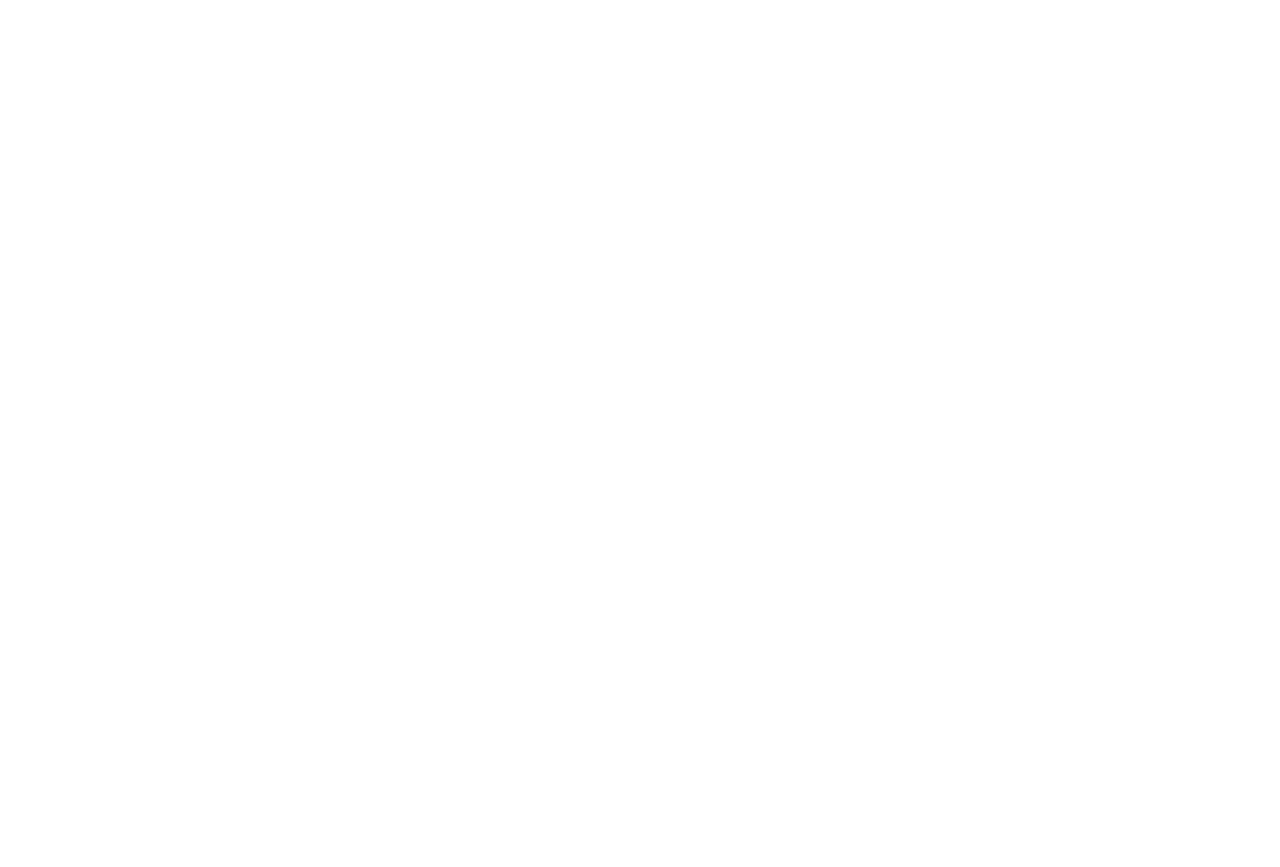
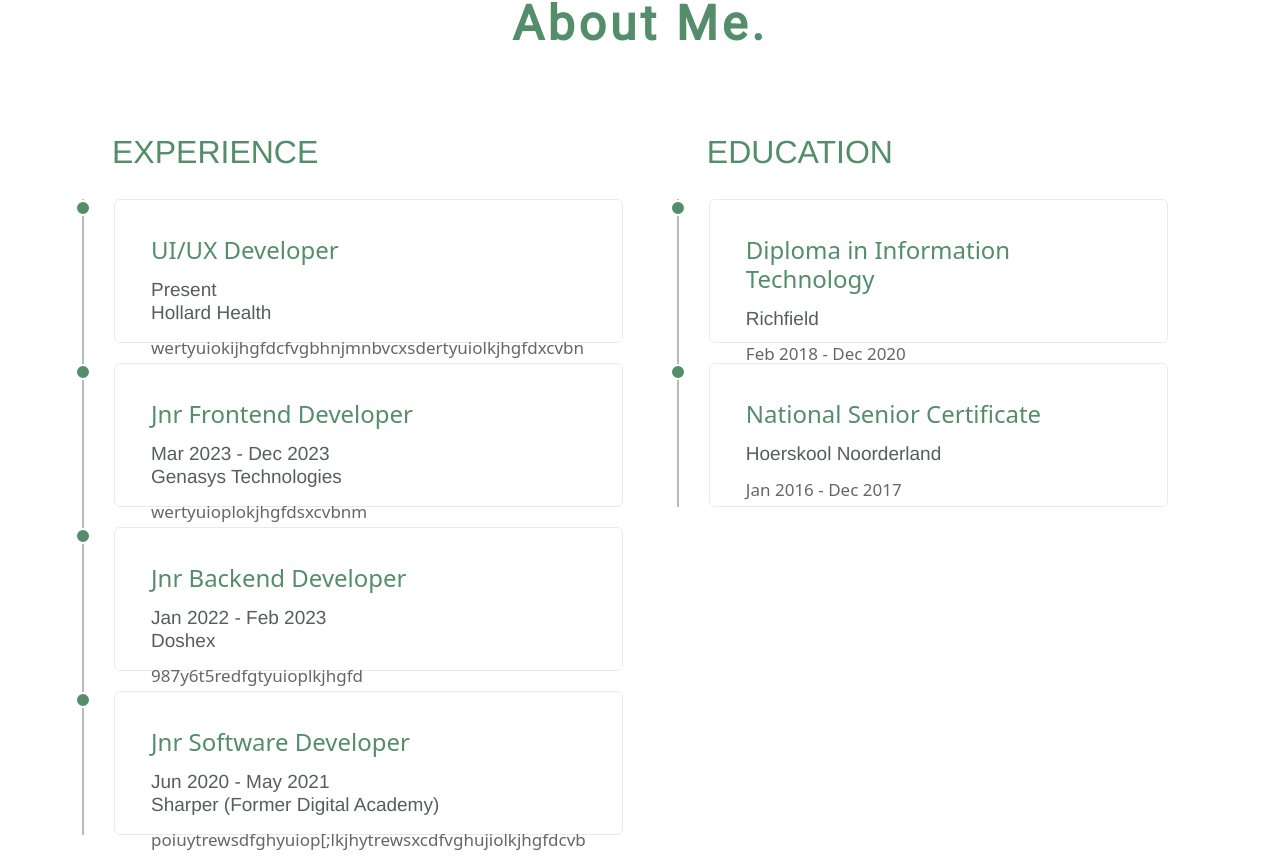
Before and after one commit to TebogoLedwab/TM-Resume, an Angular app: page / in a window 1280 px wide. Shown: the part 877-1744 px from the top of the page. Before the commit the page ends 879 px from the top, so only its background shows below. Built offline with nearby package versions, Linux system fonts and the light colour scheme.

Commit message:
added about me timeline section

```diff
--- a/src/app/app.component.html
+++ b/src/app/app.component.html
@@ -1,3 +1,3 @@
-<!-- <router-outlet /> -->
+<router-outlet />
 <app-nav></app-nav>
 <!-- <app-dashboard></app-dashboard> -->
--- a/src/app/app.module.ts
+++ b/src/app/app.module.ts
@@ -1,7 +1,7 @@
 import { BrowserModule } from '@angular/platform-browser';
 import { NgModule } from '@angular/core';
 import { AppComponent } from './app.component';
-import { RouterOutlet } from '@angular/router';;
+import { RouterOutlet, RouterLink, RouterLinkActive } from '@angular/router';;
 import { ComponentsModule } from './component.module';
 
 @NgModule({
@@ -11,6 +11,8 @@
     imports: [
         BrowserModule,
         RouterOutlet,
+        RouterLink,
+        RouterLinkActive,
         ComponentsModule,
     ],
     providers: [],
--- a/src/app/components/nav/nav.component.html
+++ b/src/app/components/nav/nav.component.html
@@ -6,13 +6,13 @@
       <div class="collapse navbar-collapse" id="navbarSupportedContent">
         <ul class="navbar-nav me-auto mb-2 mb-lg-0">
           <li class="nav-item">
-            <a class="nav-link active" aria-current="page" href="/home">Home</a>
+            <a class="nav-link active" aria-current="page" href="">Home</a>
           </li>
           <li class="nav-item">
-            <a class="nav-link active" aria-current="page" href="/about-me">About Me</a>
+            <a class="nav-link active" aria-current="page" href="" (click)="scrollTo('about-me')">About Me</a>
           </li>
           <li class="nav-item">
-            <a class="nav-link active" aria-current="page" href="/contact">Contact</a>
+            <a class="nav-link active" aria-current="page" href="">Contact</a>
           </li>
         </ul>
       </div>
--- a/src/app/components/nav/nav.component.ts
+++ b/src/app/components/nav/nav.component.ts
@@ -1,5 +1,4 @@
 import { Component } from '@angular/core';
-import { faCoffee } from '@fortawesome/free-solid-svg-icons';
 
 @Component({
     selector: 'app-nav',
@@ -7,5 +6,33 @@
     styleUrl: './nav.component.scss',
 })
 export class NavComponent {
-    faCoffee = faCoffee;
+    constructor (){}
+
+    scrollTo (to: string) {
+        switch (to) {
+          case 'home':
+            window.scrollTo({
+              top: 0,
+              behavior: 'smooth',
+            });
+            break;
+
+          case 'about-me':
+            document.querySelector('.about-me-body')?.scrollIntoView({
+                behavior: 'smooth',
+            });
+            // document.querySelector('.about-me-body').scrollIntoView({
+            //   behavior: 'smooth',
+            // });
+            break;
+
+          default:
+            window.scrollTo({
+              top: 0,
+              behavior: 'smooth',
+            });
+            break;
+        }
+      }
+
 }
--- a/src/app/pages/about-me/about-me.component.html
+++ b/src/app/pages/about-me/about-me.component.html
@@ -1 +1,49 @@
-<p>about-me works!</p>
+<div #about class="about-me">
+    <div class="about-me-body">
+        <div class="container">
+            <h1 class="typewriter">About Me.</h1>
+        </div>
+        <div class="container">
+            <div class="row">
+
+                <!--   *******  Experience Section Starts  *******  -->
+
+                <div class="col">
+                    <h2 class="title">EXPERIENCE</h2>
+                    <div class="contents">
+                        @for (exp of experience; track exp.id) {
+                        <div class="card box">
+                            <div class="card-body">
+                                <h4 class="card-title">{{ exp.role}}</h4>
+                                <h6 class="card-subtitle mb-2 text-muted">{{ exp.years}} <br />{{ exp.companyName}}
+                                </h6>
+                                <p class="card-text">{{ exp.jobDescription }}</p>
+                            </div>
+                        </div>
+                        }
+
+                    </div>
+                </div>
+
+
+                <!--   *******  Education Section Starts  *******   -->
+
+                <div class="col">
+                    <h2 class="title">EDUCATION</h2>
+                    <div class="contents">
+
+                        @for( ed of education; track ed.id) {
+                        <div class="card box">
+                            <div class="card-body">
+                                <h4 class="card-title">{{ed.qualification}}</h4>
+                                <h6 class="card-subtitle mb-2 text-muted">{{ed.schoolName}}</h6>
+                                <p class="card-text">{{ed.years}}</p>
+                            </div>
+                        </div>
+                        }
+                    </div>
+                </div>
+            </div>
+        </div>
+    </div>
+</div>
--- a/src/app/pages/about-me/about-me.component.scss
+++ b/src/app/pages/about-me/about-me.component.scss
@@ -0,0 +1,90 @@
+.about-me {
+  height: 100vh;
+
+  h1 {
+    color: #538D69;
+    font-size: 3rem;
+    font-weight: 700;
+    letter-spacing: 4px;
+    padding-top: 1.2rem;
+    padding: 4.5rem;
+    font-family: 'Roboto', sans-serif;
+    text-align: center;
+  }
+  // .container{
+  //   width: 100%;
+  //   padding: 25px;
+  // }
+
+// .row{
+//     display: grid;
+//     grid-template-columns: 1fr 1fr;
+//     grid-column-gap: 20px;
+//   }
+
+  .col .title{
+    font-family: helvetica;
+    color: #538D69;
+    padding: 0px 0px 20px 30px;
+  }
+
+  .col .contents{
+    padding: 0px 30px;
+    border-left: 2px solid #bababa;
+  }
+
+
+  .col .contents .box{
+    position: relative;
+    padding: 20px;
+    border: 1px solid #eaeaea;
+    cursor: pointer;
+    transition: all 0.4s;
+    margin-bottom: 20px;
+    height: 18vh;
+  }
+
+  .col .contents .box:hover{
+    box-shadow: 0px 3px 12px 0px #ccc;
+    border: 1px solid transparent;
+  }
+
+  .col .contents .box::before{
+    content: '';
+    position: absolute;
+    width: 16px;
+    height: 16px;
+    border-radius: 50%;
+    right: calc(100% + 24px);
+    top: 0;
+    background-color: #538D69;
+    border: 2px solid white;
+  }
+
+  .card-title {
+    position: relative;
+    color: #538D69;
+  }
+
+  .card-subtitle {
+    font-size: 19px;
+    padding: 10px 0px 6px;
+    font-family: helvetica;
+    color: #444;
+  }
+
+  .card-text {
+    line-height: 1.2;
+    color: #666;
+    font-size: 17px;
+  }
+
+  @media(max-width: 768px){
+    .row{
+      grid-template-columns: 1fr;
+    }
+    .row .col:nth-child(2){
+      margin-top: 30px;
+    }
+  }
+}
--- a/src/app/pages/about-me/about-me.component.ts
+++ b/src/app/pages/about-me/about-me.component.ts
@@ -1,12 +1,78 @@
 import { Component } from '@angular/core';
+
+interface Experience {
+  id: number;
+  companyName: string,
+  role: string;
+  years: string,
+  location: string,
+  jobDescription: string,
+}
+
+interface Education {
+  id: number;
+  schoolName: string;
+  qualification: string;
+  years: string
+}
 
 @Component({
   selector: 'app-about-me',
-  standalone: true,
-  imports: [],
   templateUrl: './about-me.component.html',
   styleUrl: './about-me.component.scss'
 })
 export class AboutMeComponent {
 
+  constructor() { }
+
+  readonly experience: Experience[] = [
+    {
+      id: 1,
+      companyName: "Hollard Health",
+      role: "UI/UX Developer",
+      years: "Present",
+      location: "Johanessburg, Gauteng",
+      jobDescription: "wertyuiokijhgfdcfvgbhnjmnbvcxsdertyuiolkjhgfdxcvbn"
+    },
+    {
+      id: 2,
+      companyName: "Genasys Technologies",
+      role: "Jnr Frontend Developer",
+      years: "Mar 2023 - Dec 2023",
+      location: "Cape Town, Westen Cape",
+      jobDescription: "wertyuioplokjhgfdsxcvbnm",
+    },
+    {
+      id: 3,
+      companyName: "Doshex",
+      role: "Jnr Backend Developer",
+      years: "Jan 2022 - Feb 2023",
+      location: "Midrand, Gauteng",
+      jobDescription: "987y6t5redfgtyuioplkjhgfd"
+    },
+    {
+      id: 4,
+      companyName: "Sharper (Former Digital Academy)",
+      role: "Jnr Software Developer",
+      years: "Jun 2020 - May 2021",
+      location: "Johannesburg, Gauteng",
+      jobDescription: "poiuytrewsdfghyuiop[;lkjhytrewsxcdfvghujiolkjhgfdcvb"
+    },
+  ]
+
+  readonly education: Education[] = [
+    {
+      id: 1,
+      schoolName: "Richfield",
+      qualification: "Diploma in Information Technology",
+      years: "Feb 2018 - Dec 2020"
+    },
+    {
+      id: 2,
+      schoolName: "Hoerskool Noorderland",
+      qualification: "National Senior Certificate",
+      years: "Jan 2016 - Dec 2017"
+    },
+  ]
+
 }
--- a/src/app/pages/dashboard/dashboard.component.html
+++ b/src/app/pages/dashboard/dashboard.component.html
@@ -22,3 +22,5 @@
         </div>
     </div>
 </div>
+
+<app-about-me></app-about-me>
--- a/src/app/pages/dashboard/dashboard.component.scss
+++ b/src/app/pages/dashboard/dashboard.component.scss
@@ -32,6 +32,7 @@
       font-size: 3.1rem;
       font-weight: 400;
       font-family: 'Roboto', sans-serif;
+      display: inline-block;
     }
 
     img {
@@ -83,8 +84,8 @@
       white-space: nowrap;
       margin: 0 auto;
       letter-spacing: .15em;
-      animation: typing 3.5s steps(30, end),
-        blink-caret .5s step-end infinite;
+      animation: typing 2s steps(19),
+        blink-caret .4s step-end infinite alternate;
 
     }
 
@@ -113,3 +114,12 @@
     }
   }
 }
+
+@media(max-width: 768px){
+  .dashboard{
+    grid-template-columns: 1fr;
+  }
+  .dashboard:nth-child(2){
+    margin-top: 30px;
+  }
+}
```
Also changed, not shown: src/app/component.module.ts (+11 -5 lines).
